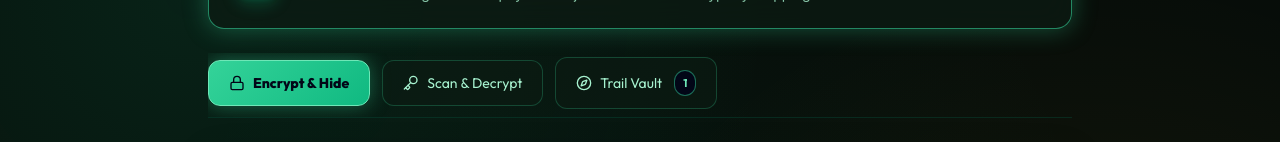
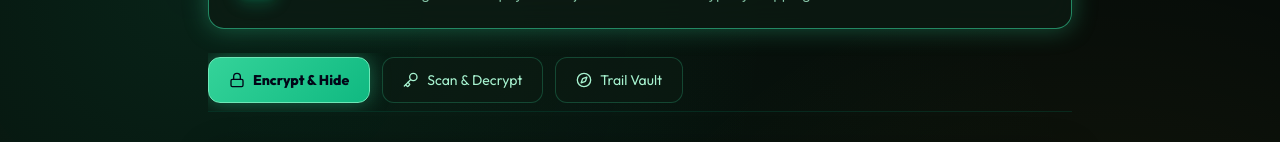
Before and after one commit to iqbhavya/LeafLock, a React (Vite) app: page / in a window 1280 px wide. Shown: the part 129-271 px from the top of the page. Built offline with nearby package versions, Linux system fonts and the light colour scheme; no server answers.

Commit message:
refactor: remove mock initial data from component state

```diff
--- a/src/App.jsx
+++ b/src/App.jsx
@@ -11,16 +11,7 @@ export default function App() {
   const [isHowItWorksOpen, setIsHowItWorksOpen] = useState(false);
 
   // Seed initial sample ciphers
-  const [ciphers, setCiphers] = useState([
-    {
-      shortCode: 'OAK-784',
-      keyName: 'Oak Leaf',
-      icon: '🍃',
-      riddle: 'I wear a crown of lobed green upon an ancient noble king. Look beneath the shade of acorns to hear the secret song I sing.',
-      createdAt: new Date().toLocaleDateString(),
-      solved: false
-    }
-  ]);
+  const [ciphers, setCiphers] = useState([]);
 
   const handleCipherCreated = (newCipher) => {
     if (newCipher && newCipher.shortCode) {
```
